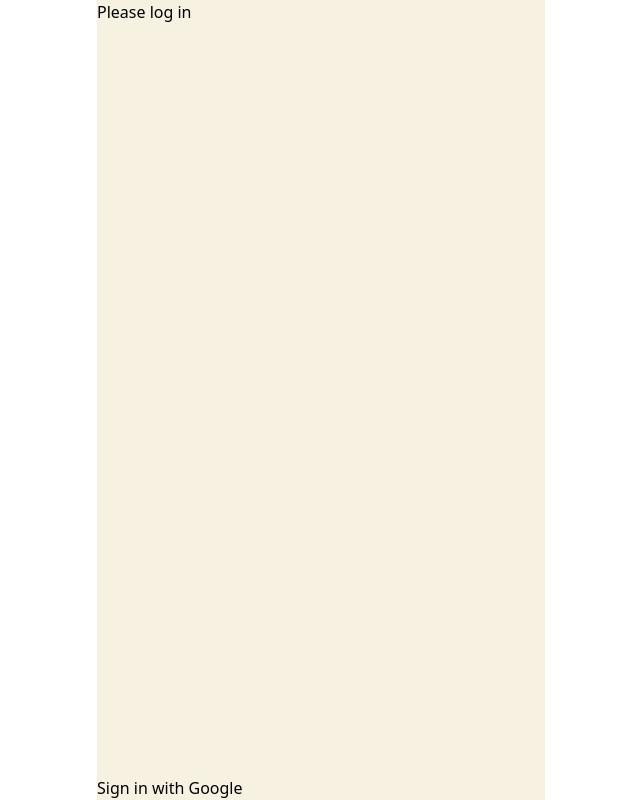
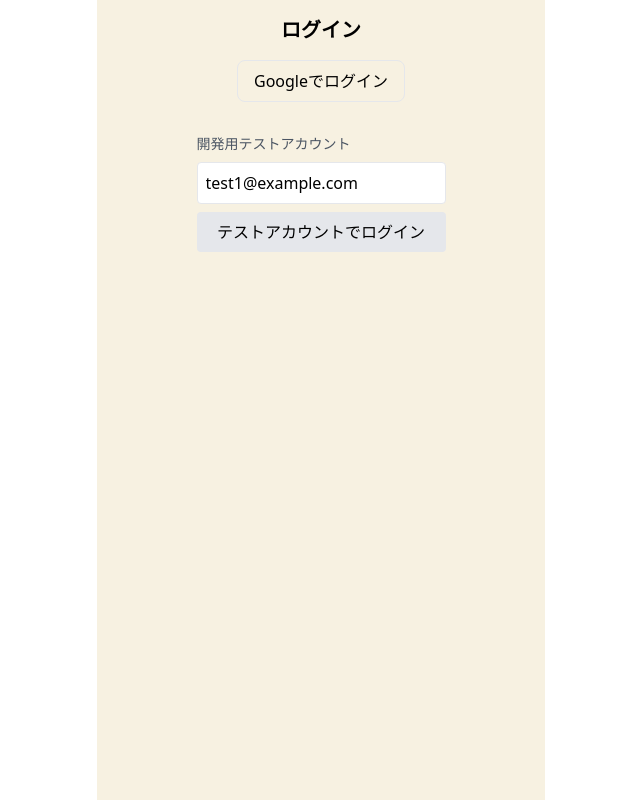
Before and after one commit to NelsoNave/mahjong-app, a Next.js app: page /login in a window 1280 px wide. Shown: the whole page, without its empty margins (319-959 px from the left). Built offline with nearby package versions, Linux system fonts and the light colour scheme; no server answers.

Commit message:
chore: add test login

```diff
--- a/app/lib/auth.ts
+++ b/app/lib/auth.ts
@@ -1,6 +1,7 @@
 import NextAuth from "next-auth";
 import GoogleProvider from "next-auth/providers/google";
 import { prisma } from "@/lib/prisma";
+import CredentialsProvider from "next-auth/providers/credentials";
 
 export const { handlers, signIn, signOut, auth } = NextAuth({
   providers: [
@@ -15,6 +16,36 @@ export const { handlers, signIn, signOut, auth } = NextAuth({
         },
       },
     }),
+    // only for development
+    ...(process.env.NODE_ENV === "development"
+      ? [
+          CredentialsProvider({
+            name: "Test Account",
+            credentials: {
+              email: { label: "Email", type: "email" },
+              password: { label: "Password", type: "password" }
+            },
+            async authorize(credentials) {
+              if (credentials?.email === "test1@example.com") {
+                // DBからユーザー情報を取得
+                const user = await prisma.user.findUnique({
+                  where: { email: credentials.email }
+                });
+
+                if (user) {
+                  return {
+                    id: user.id.toString(),
+                    email: user.email,
+                    name: user.userName,
+                    image: user.image
+                  };
+                }
+              }
+              return null;
+            }
+          })
+        ]
+      : [])
   ],
 
   session: {
@@ -40,7 +71,6 @@ export const { handlers, signIn, signOut, auth } = NextAuth({
       session.user.email = token.email || "";
       session.user.name = token.name || "";
       session.user.image = token.image as string;
-
       return session;
     },
 
--- a/app/login/page.tsx
+++ b/app/login/page.tsx
@@ -2,6 +2,7 @@
 
 import { useSession, signIn } from "next-auth/react";
 import { redirect } from "next/navigation";
+
 export default function Login() {
   const { data: session, status } = useSession();
 
@@ -11,20 +12,50 @@ export default function Login() {
 
   if (!session) {
     return (
-      <>
-        <h1>Please log in</h1>
-        <form
-          onSubmit={(e) => {
-            e.preventDefault();
-            signIn("google");
-          }}
+      <div className="flex flex-col items-center gap-4 p-4">
+        <h1 className="text-xl font-bold">ログイン</h1>
+
+        {/* Google auth */}
+        <button
+          className="flex items-center gap-2 rounded-lg border px-4 py-2 hover:bg-gray-100"
+          onClick={() => signIn("google")}
         >
-          <button type="submit">Sign in with Google</button>
-        </form>
-      </>
+          Googleでログイン
+        </button>
+
+        {/* test login for development */}
+        {process.env.NODE_ENV === "development" && (
+          <div className="mt-4">
+            <p className="mb-2 text-sm text-gray-600">開発用テストアカウント</p>
+            <form
+              className="flex flex-col gap-2"
+              onSubmit={(e) => {
+                e.preventDefault();
+                signIn("credentials", {
+                  email: "test1@example.com",
+                  password: "password",
+                  callbackUrl: "/",
+                });
+              }}
+            >
+              <input
+                type="email"
+                value="test1@example.com"
+                readOnly
+                className="rounded border p-2"
+              />
+              <button
+                type="submit"
+                className="rounded bg-gray-200 px-4 py-2 hover:bg-gray-300"
+              >
+                テストアカウントでログイン
+              </button>
+            </form>
+          </div>
+        )}
+      </div>
     );
   }
 
-  // Back to the home page
   redirect("/");
 }
```
